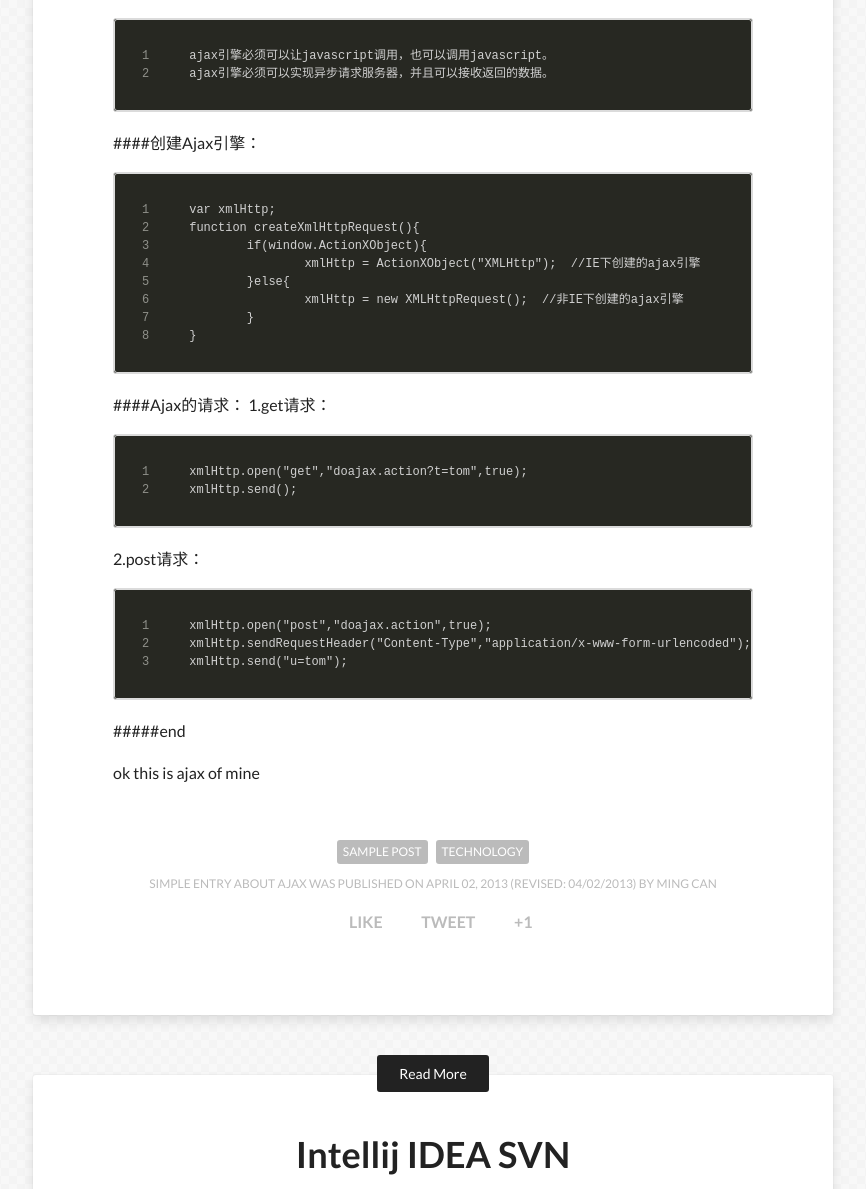
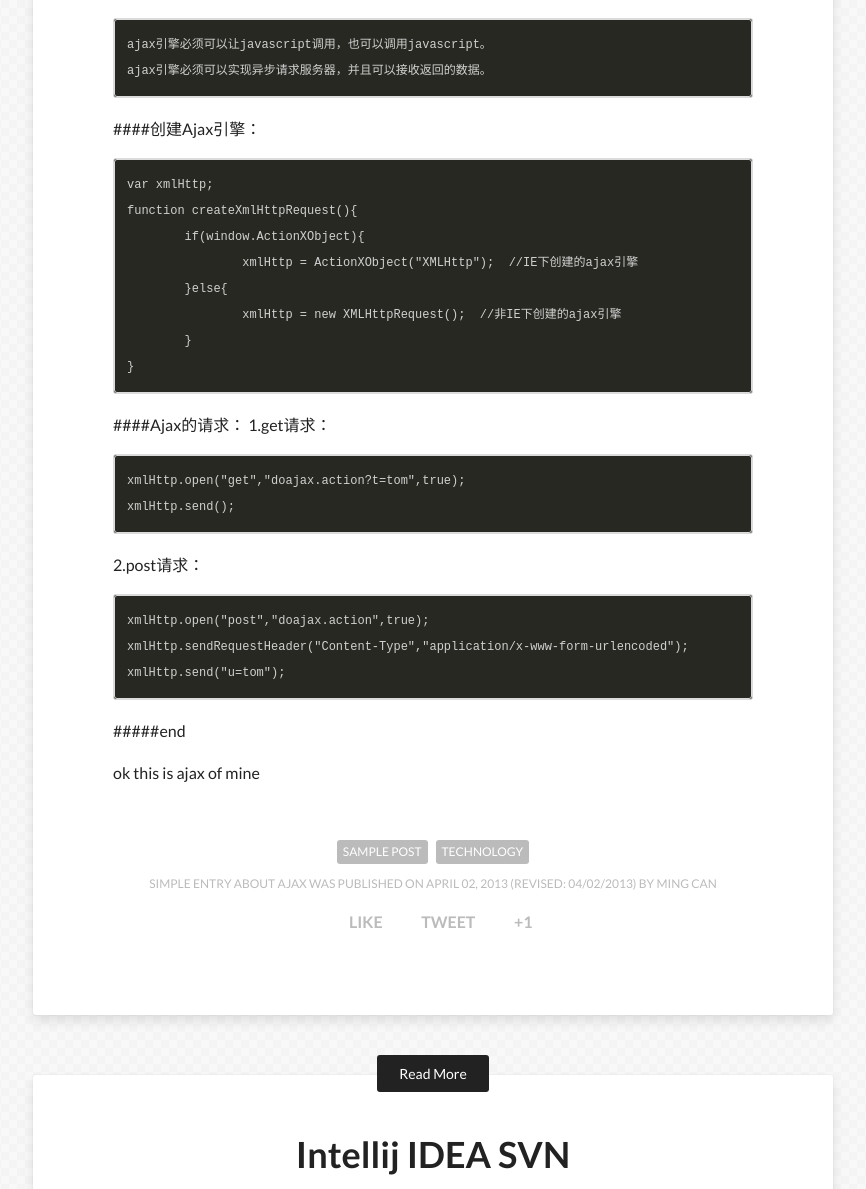
Before and after one commit to Lucces/myblog, a Jekyll site: the page built from _posts/2013-04-02-ajax.md, in a window 1280 px wide and 1400 px high, scrolled down 1141 px. Shown: the part 211-1400 px from the top of the window, without its empty margins (207-1073 px from the left). Built offline with Jekyll 4.4.1, drawn with Linux system fonts in a browser that asks for light colours; nearby versions of some CDN libraries; some of the changed lines change nothing that is shown.

Commit message:
update config

```diff
--- a/_config.yml
+++ b/_config.yml
@@ -32,7 +32,8 @@
 timezone:    Asia/Shanghai
 future:      true
 #pygments:    true
-#markdown:    kramdown
+markdown:    kramdown
+highlighter: rouge
 
 # https://github.com/mojombo/jekyll/wiki/Permalinks
 permalink:   /:categories/:title
@@ -40,19 +41,19 @@
 # Amount of post to show on home page
 paginate: 5
 
-kramdown:
-  auto_ids: true
-  footnote_nr: 1
-  entity_output: as_char
-  toc_levels: 1..6
-  use_coderay: true
+# kramdown:
+#   auto_ids: true
+#   footnote_nr: 1
+#   entity_output: as_char
+#   toc_levels: 1..6
+#   use_coderay: true
 
-  coderay:
-    coderay_line_numbers: nil
-    coderay_line_numbers_start: 1
-    coderay_tab_width: 4
-    coderay_bold_every: 10
-    coderay_css: class
+#   coderay:
+#     coderay_line_numbers: nil
+#     coderay_line_numbers_start: 1
+#     coderay_tab_width: 4
+#     coderay_bold_every: 10
+#     coderay_css: class
 
 include: [".htaccess"]
 exclude: ["lib", "config.rb", "Capfile", "config", "log", "Rakefile", "Rakefile.rb", "tmp", "less", "*.sublime-project", "*.sublime-workspace", "test", "spec", "Gruntfile.js", "package.json", "node_modules"]
```
